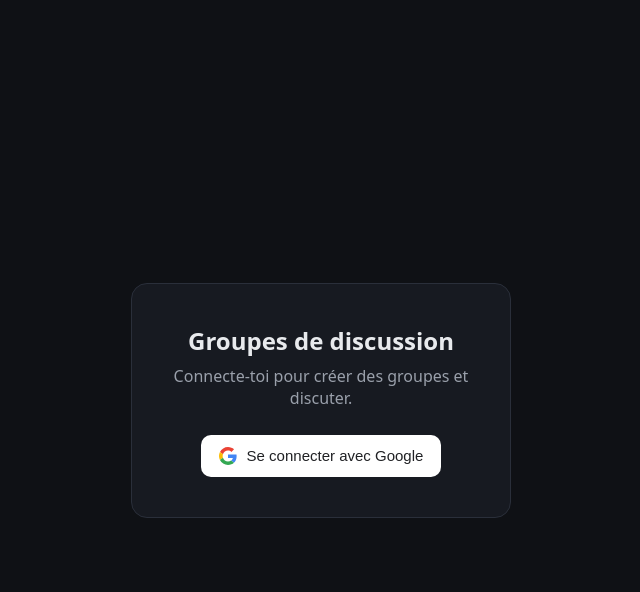
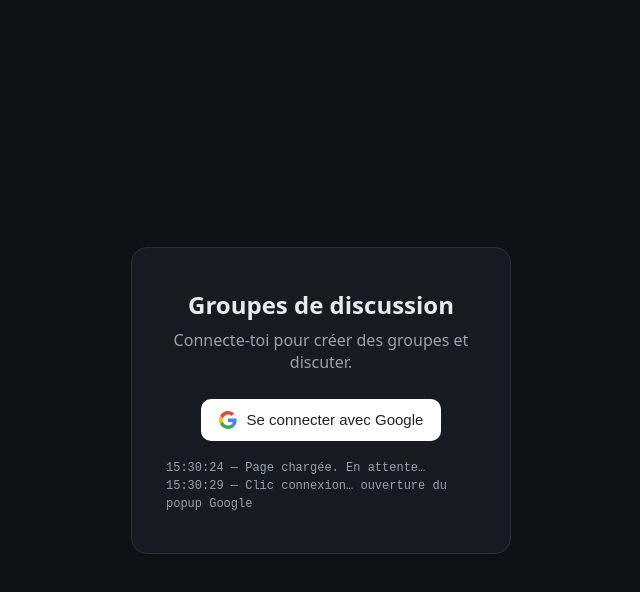
Before and after one commit to Misted91/Chat, a plain HTML site: page index.html in a window 1280 px wide. Both pictures are taken after a click on the button "Se connecter avec Google". Shown: the whole page, without its empty margins (319-959 px from the left). Drawn offline with Linux system fonts and the light colour scheme; no server answers.

Commit message:
Diagnostic connexion a l'ecran + persistance de session locale
- Affiche l'etat d'auth, le resultat du popup et les erreurs sur la page
- setPersistence(browserLocalPersistence) pour garder la session

Co-Authored-By: Claude Opus 4.8 <noreply@anthropic.com>
Claude-Session: https://claude.ai/code/session_012VsLRhwbL9NQSnTJg7oD55

```diff
--- a/app.js
+++ b/app.js
@@ -33,6 +33,15 @@ const messagesEl = document.getElementById('messages');
 const composer = document.getElementById('composer');
 const messageInput = document.getElementById('message-input');
 
+// --- Diagnostic visible à l'écran ---
+const statusEl = document.getElementById('status');
+function logStatus(msg) {
+  const time = new Date().toLocaleTimeString('fr-FR');
+  console.log('[diag]', msg);
+  if (statusEl) statusEl.textContent += `${time} — ${msg}\n`;
+}
+logStatus('Page chargée. En attente…');
+
 // --- Authentification ---
 function authErrorMessage(err) {
   if (err.code === 'auth/operation-not-allowed') {
@@ -47,22 +56,32 @@ function authErrorMessage(err) {
 }
 
 // Récupère le retour d'une éventuelle connexion par redirection.
-handleRedirectResult().catch((err) => {
-  console.error(err);
-  alert('Connexion impossible : ' + authErrorMessage(err));
-});
+handleRedirectResult()
+  .then((res) => {
+    if (res && res.user) logStatus('Retour redirection : ' + res.user.email);
+  })
+  .catch((err) => {
+    console.error(err);
+    logStatus('Erreur redirection : ' + err.code);
+  });
 
-loginBtn.addEventListener('click', () => {
-  loginWithGoogle().catch((err) => {
+loginBtn.addEventListener('click', async () => {
+  logStatus('Clic connexion… ouverture du popup Google');
+  try {
+    const res = await loginWithGoogle();
+    logStatus('Popup OK : connecté en tant que ' + res.user.email);
+  } catch (err) {
     console.error(err);
+    logStatus('ÉCHEC popup : ' + err.code);
     alert('Connexion impossible : ' + authErrorMessage(err));
-  });
+  }
 });
 
 logoutBtn.addEventListener('click', () => logout());
 
 watchAuth((user) => {
   currentUser = user;
+  logStatus('État auth : ' + (user ? 'CONNECTÉ (' + user.email + ')' : 'déconnecté'));
   if (user) {
     loginOverlay.hidden = true;
     userName.textContent = user.displayName || 'Utilisateur';
--- a/firebase.js
+++ b/firebase.js
@@ -14,6 +14,8 @@ import {
   GoogleAuthProvider,
   signInWithPopup,
   getRedirectResult,
+  setPersistence,
+  browserLocalPersistence,
   signOut,
   onAuthStateChanged,
 } from 'https://www.gstatic.com/firebasejs/12.19.0/firebase-auth.js';
@@ -45,7 +47,9 @@ const provider = new GoogleAuthProvider();
 //
 // (La connexion par redirection est volontairement écartée : elle échoue
 // silencieusement en cross-domaine à cause du cloisonnement du stockage.)
-export function loginWithGoogle() {
+export async function loginWithGoogle() {
+  // Garde la session connectée d'un chargement de page à l'autre.
+  await setPersistence(auth, browserLocalPersistence);
   return signInWithPopup(auth, provider);
 }
 
--- a/index.html
+++ b/index.html
@@ -22,6 +22,7 @@
         </svg>
         Se connecter avec Google
       </button>
+      <pre class="status" id="status"></pre>
     </div>
   </div>
 
--- a/styles.css
+++ b/styles.css
@@ -119,6 +119,19 @@ html, body {
   cursor: pointer;
 }
 .google-btn:hover { background: #f1f3f4; }
+
+.status {
+  margin: 18px 0 0;
+  padding: 0;
+  font-size: 12px;
+  line-height: 1.5;
+  color: var(--muted);
+  white-space: pre-wrap;
+  word-break: break-word;
+  text-align: left;
+  max-height: 160px;
+  overflow-y: auto;
+}
 
 .new-group {
   display: flex;
```
Also changed, not shown: 1 other file.
